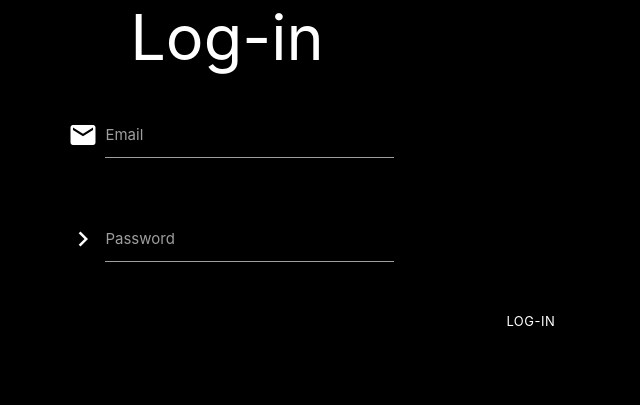
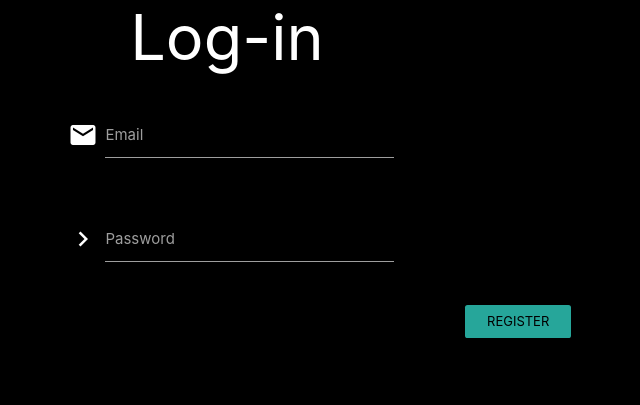
Before and after one commit to Gotvna/Site-portfolio-php, a PHP site: page /login_page.php in a window 1280 px wide. Shown: the part 103-508 px from the top of the page, without its empty margins (413-1053 px from the left). Run offline with PHP 8.4, Linux system fonts and the light colour scheme.

Commit message:
Correction login page

```diff
--- a/login_page.php
+++ b/login_page.php
@@ -36,8 +36,8 @@
                                 <label for="password">Password</label>
                             </div>
                         </div>
-                        <a  class="waves-effect waves-light btn modal-trigger right black btn-small" href="#modal1">Log-in</a>
-                        <input type="submit" class="white-text waves-effect waves-light btn modal-trigger right black btn-small" href="#modal1" value="Register">
+
+                        <input type="submit" class="white-text waves-effect waves-light btn modal-trigger right  btn-small" href="#modal1" value="Register">
                     </div>
                     <!-- <div id="modal1" class="modal">
                         <div class="modal-content black">
```
